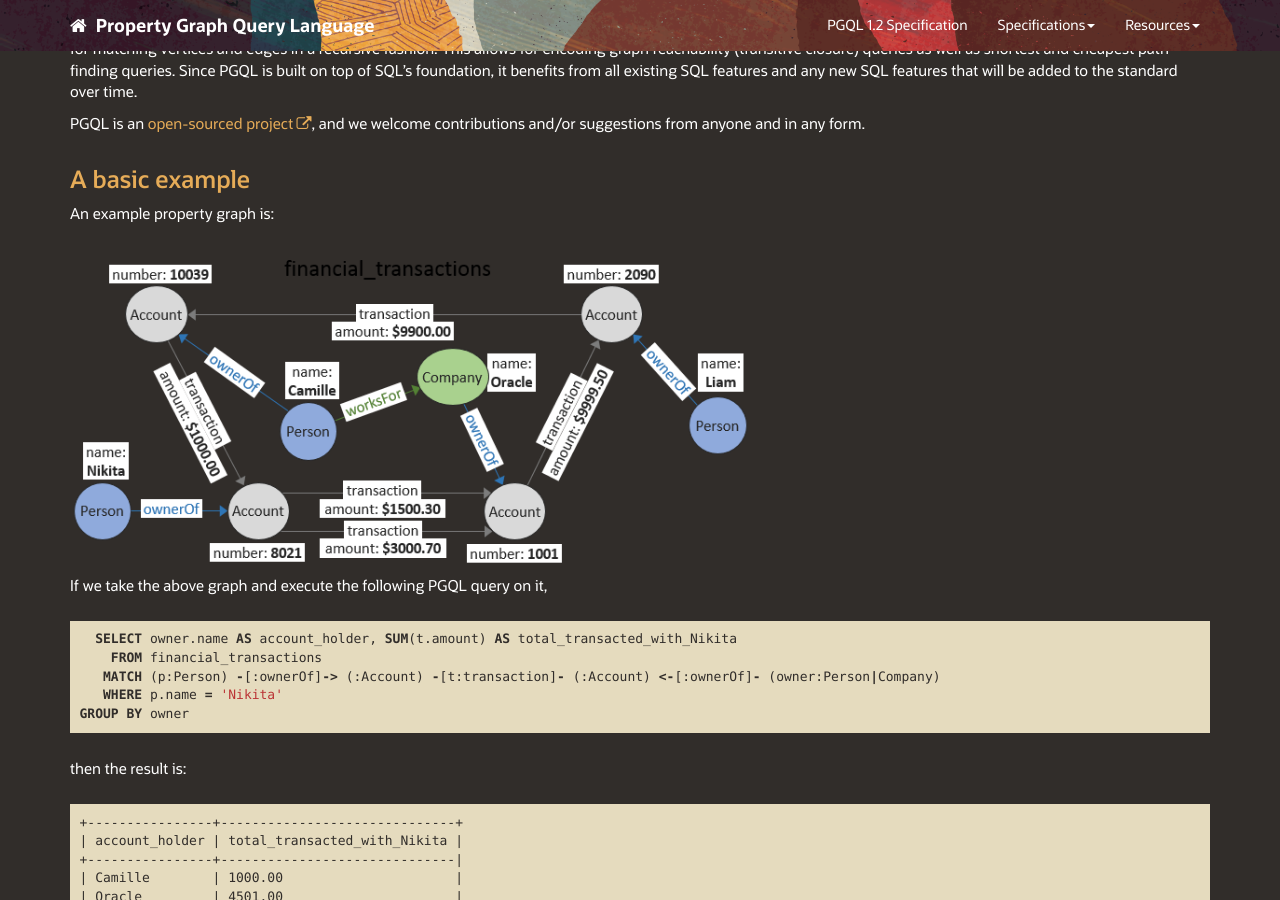
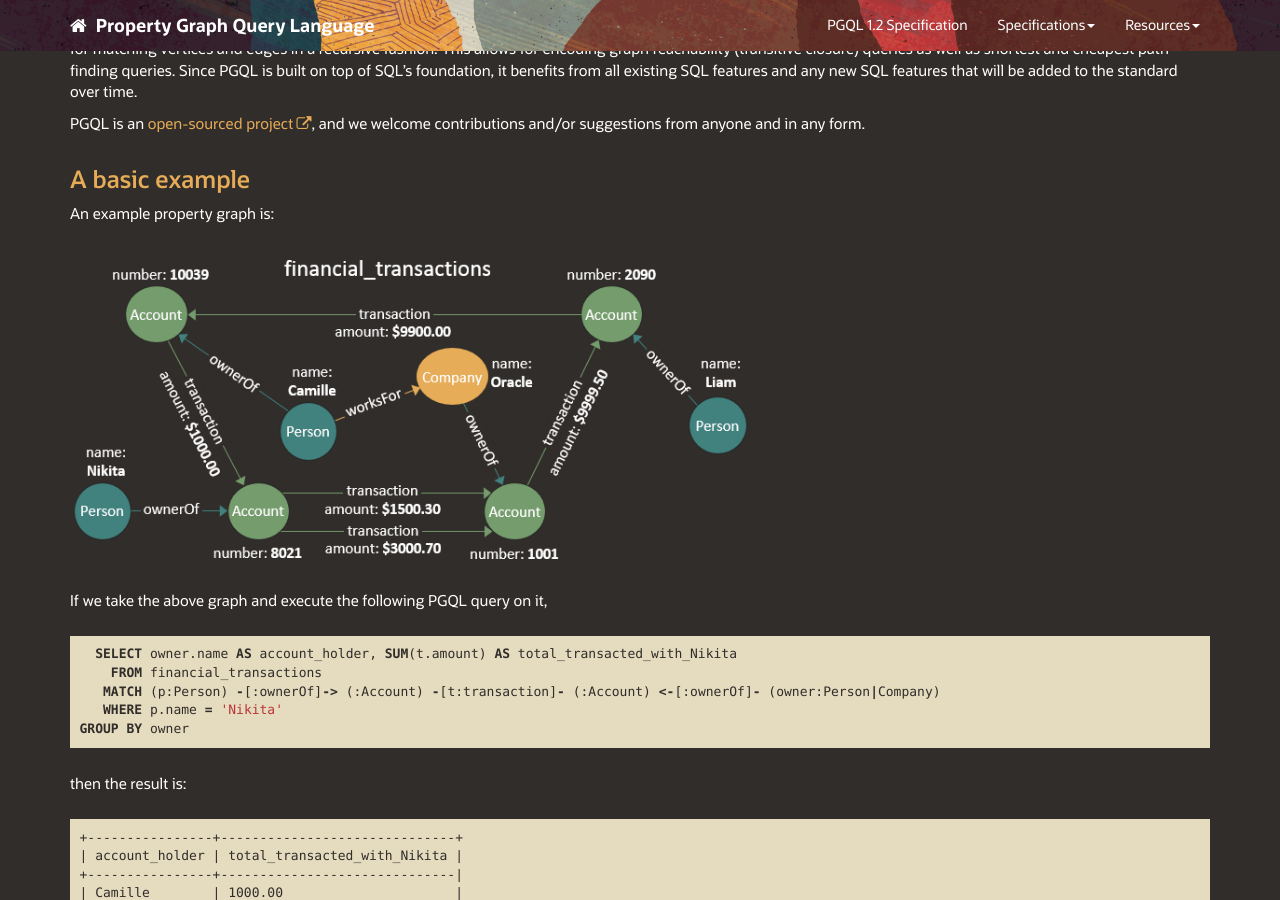
Before and after one commit to oracle/pgql-lang, a Jekyll site: the page built from index.md, in a window 1280 px wide and 900 px high, scrolled down 625 px. Built offline with Jekyll 4.4.1, drawn with Linux system fonts in a browser that asks for light colours; nearby versions of some CDN libraries; comment, search, counter and statistics services are not loaded.

Commit message:
redwood theme: financial_transactions and student_network figures

```diff
--- a/index.md
+++ b/index.md
@@ -28,7 +28,7 @@ A basic example
 
 An example property graph is:
 
-{% include image.html file="example_graphs/financial_transactions.png" style="width:680px;" %}
+{% include image.html file="example_graphs/financial_transactions.png" style="width: 680px;padding-bottom: 15px;" %}
 
 If we take the above graph and execute the following PGQL query on it,
 
```
Also changed, not shown: images/example_graphs/financial_transactions.png, images/example_graphs/student_network.png, 2 other files.
